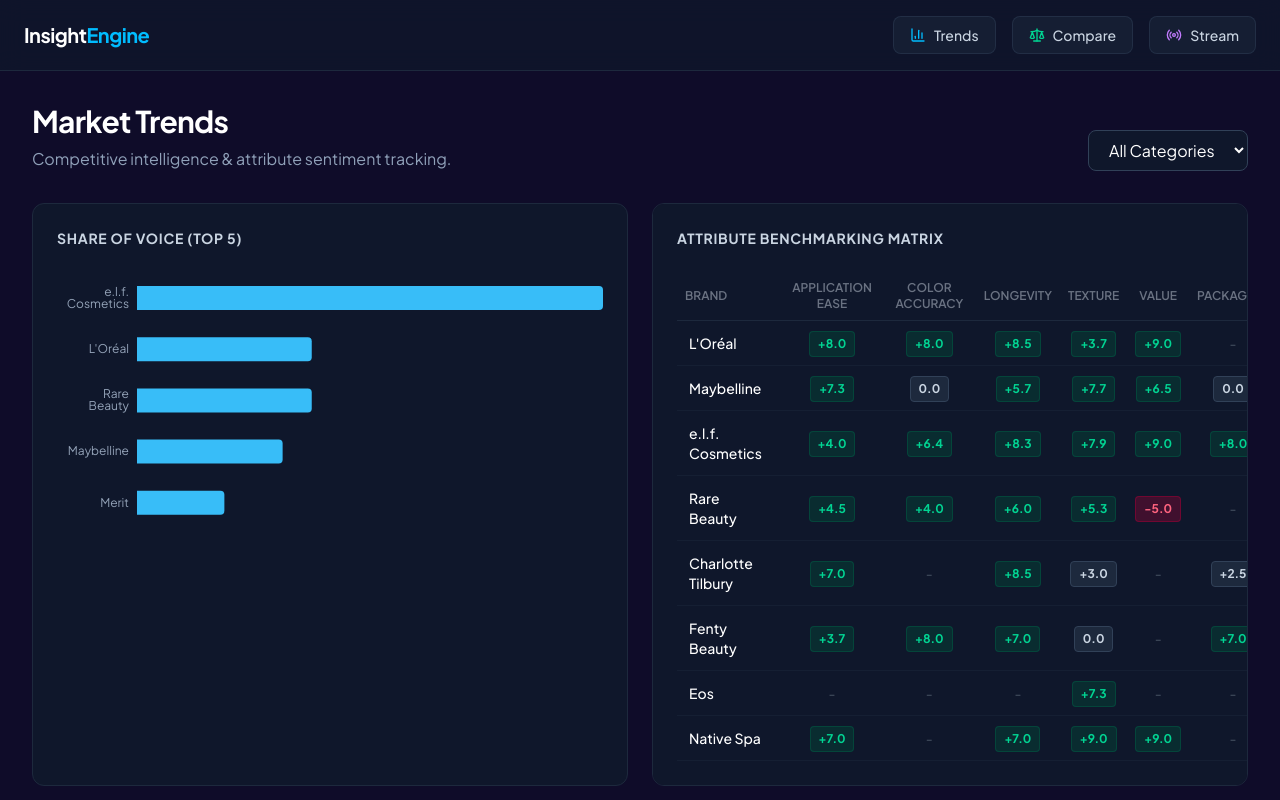
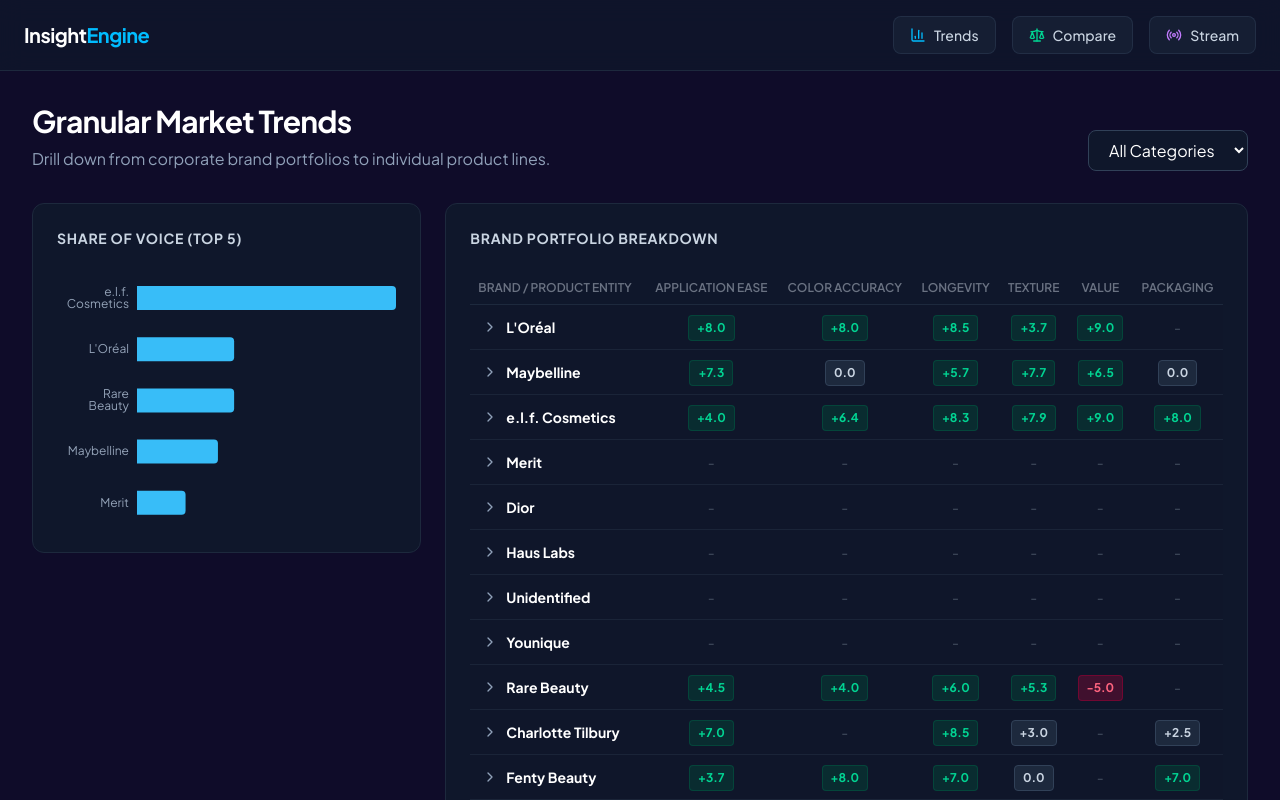
Before and after one commit to svantulder/BID, a Next.js app: page / in a window 1280 px wide. Shown: the top 800 px of the page. Built offline with nearby package versions, Linux system fonts and the light colour scheme.

Commit message:
Update page.tsx

```diff
--- a/app/page.tsx
+++ b/app/page.tsx
@@ -2,6 +2,7 @@
 
 import { useMemo, useState } from 'react';
 import { BarChart, Bar, XAxis, YAxis, Tooltip, ResponsiveContainer } from 'recharts';
+import { ChevronDown, ChevronRight } from 'lucide-react';
 import entityData from '../data/extracted_entities.json';
 
 interface AttributeScore {
@@ -18,38 +19,21 @@
   attributes: AttributeScore[];
 }
 
-// Canonical Brand Normalization Map
 const BRAND_MAPPING: Record<string, string> = {
-  "loreal": "L'Oréal",
-  "l'oreal": "L'Oréal",
-  "l'oréal": "L'Oréal",
-  "l'oreal paris": "L'Oréal",
-  "l'oréal paris": "L'Oréal",
-  "maybelline": "Maybelline",
-  "maybelline new york": "Maybelline",
-  "elf": "e.l.f. Cosmetics",
-  "e.l.f.": "e.l.f. Cosmetics",
-  "elfcosmetics": "e.l.f. Cosmetics",
-  "charlotte tilbury": "Charlotte Tilbury",
-  "fenty": "Fenty Beauty",
-  "fenty beauty": "Fenty Beauty",
-  "rare beauty": "Rare Beauty",
-  "la prairie": "La Prairie",
-  "kylie": "Kylie Cosmetics",
-  "kylie cosmetics": "Kylie Cosmetics",
-  "rem beauty": "r.e.m. beauty",
-  "r.e.m. beauty": "r.e.m. beauty"
+  "loreal": "L'Oréal", "l'oreal": "L'Oréal", "l'oréal": "L'Oréal", "l'oreal paris": "L'Oréal", "l'oréal paris": "L'Oréal",
+  "maybelline": "Maybelline", "maybelline new york": "Maybelline",
+  "elf": "e.l.f. Cosmetics", "e.l.f.": "e.l.f. Cosmetics", "elfcosmetics": "e.l.f. Cosmetics",
+  "charlotte tilbury": "Charlotte Tilbury", "fenty": "Fenty Beauty", "fenty beauty": "Fenty Beauty",
+  "rare beauty": "Rare Beauty", "la prairie": "La Prairie", "kylie": "Kylie Cosmetics",
+  "kylie cosmetics": "Kylie Cosmetics", "rem beauty": "r.e.m. beauty", "r.e.m. beauty": "r.e.m. beauty"
 };
 
 const normalizeBrand = (brand: string): string => {
   if (!brand) return 'Unknown Brand';
   const lookup = brand.trim().toLowerCase();
   if (BRAND_MAPPING[lookup]) return BRAND_MAPPING[lookup];
-
   for (const [key, canonical] of Object.entries(BRAND_MAPPING)) {
-    if (lookup.includes(key) || key.includes(lookup)) {
-      return canonical;
-    }
+    if (lookup.includes(key) || key.includes(lookup)) return canonical;
   }
   return brand;
 };
@@ -57,35 +41,47 @@
 export default function TrendsDashboard() {
   const rawData = entityData as Insight[];
   const [selectedCategory, setSelectedCategory] = useState<string>('All');
+  const [expandedBrands, setExpandedBrands] = useState<Record<string, boolean>>({});
 
-  // 1. Sanitize data at ingestion
   const normalizedData = useMemo(() => {
-    return rawData.map(item => ({
-      ...item,
-      brand_name: normalizeBrand(item.brand_name)
-    }));
+    return rawData.map(item => ({ ...item, brand_name: normalizeBrand(item.brand_name) }));
   }, [rawData]);
 
-  // 2. Compute Aggregates & Matrix using clean data
-  const { shareOfVoice, attributeMatrix } = useMemo(() => {
+  const toggleBrand = (brand: string) => {
+    setExpandedBrands(prev => ({ ...prev, [brand]: !prev[brand] }));
+  };
+
+  const { shareOfVoice, hierarchicalMatrix } = useMemo(() => {
     const brandCounts: Record<string, number> = {};
-    const matrixStats: Record<string, Record<string, { total: number; count: number }>> = {};
+    const matrix: Record<string, {
+      totalStats: Record<string, { total: number; count: number }>;
+      products: Record<string, Record<string, { total: number; count: number }>>;
+    }> = {};
 
     normalizedData.filter(d => d.product_category === selectedCategory || selectedCategory === 'All').forEach(insight => {
-      // Share of Voice calculation
       brandCounts[insight.brand_name] = (brandCounts[insight.brand_name] || 0) + 1;
 
-      // Matrix aggregation
-      if (!matrixStats[insight.brand_name]) {
-        matrixStats[insight.brand_name] = {};
+      if (!matrix[insight.brand_name]) {
+        matrix[insight.brand_name] = { totalStats: {}, products: {} };
+      }
+      if (!matrix[insight.brand_name].products[insight.product_name]) {
+        matrix[insight.brand_name].products[insight.product_name] = {};
       }
 
       insight.attributes?.forEach(attr => {
-        if (!matrixStats[insight.brand_name][attr.attribute]) {
-          matrixStats[insight.brand_name][attr.attribute] = { total: 0, count: 0 };
+        // Roll up to Brand level
+        if (!matrix[insight.brand_name].totalStats[attr.attribute]) {
+          matrix[insight.brand_name].totalStats[attr.attribute] = { total: 0, count: 0 };
         }
-        matrixStats[insight.brand_name][attr.attribute].total += attr.sentiment_score;
-        matrixStats[insight.brand_name][attr.attribute].count += 1;
+        matrix[insight.brand_name].totalStats[attr.attribute].total += attr.sentiment_score;
+        matrix[insight.brand_name].totalStats[attr.attribute].count += 1;
+
+        // Track at individual Product level
+        if (!matrix[insight.brand_name].products[insight.product_name][attr.attribute]) {
+          matrix[insight.brand_name].products[insight.product_name][attr.attribute] = { total: 0, count: 0 };
+        }
+        matrix[insight.brand_name].products[insight.product_name][attr.attribute].total += attr.sentiment_score;
+        matrix[insight.brand_name].products[insight.product_name][attr.attribute].count += 1;
       });
     });
 
@@ -93,17 +89,34 @@
       name, value: brandCounts[name]
     })).sort((a, b) => b.value - a.value).slice(0, 5);
 
-    return { shareOfVoice: sov, attributeMatrix: matrixStats };
+    return { shareOfVoice: sov, hierarchicalMatrix: matrix };
   }, [normalizedData, selectedCategory]);
 
   const attributesList = ["Application_Ease", "Color_Accuracy", "Longevity", "Texture", "Value", "Packaging"];
 
+  const renderCells = (scores: Record<string, { total: number; count: number }>) => {
+    return attributesList.map(attr => {
+      const stat = scores[attr];
+      if (!stat || stat.count === 0) return <td key={attr} className="p-3 text-gray-600 text-sm text-center">-</td>;
+      const avg = stat.total / stat.count;
+      const bgColor = avg > 3 ? 'bg-emerald-900/40 text-emerald-400 border-emerald-800/50' :
+                      avg < -3 ? 'bg-rose-900/40 text-rose-400 border-rose-800/50' : 'bg-slate-800 text-slate-300 border-slate-700';
+      return (
+        <td key={attr} className="p-2 text-center">
+          <span className={`inline-block px-2 py-1 rounded text-xs font-bold border ${bgColor}`}>
+            {avg > 0 ? '+' : ''}{avg.toFixed(1)}
+          </span>
+        </td>
+      );
+    });
+  };
+
   return (
-    <main className="p-8 max-w-7xl mx-auto space-y-8">
+    <main className="p-8 max-w-7xl mx-auto space-y-8 w-full">
       <header className="flex flex-col sm:flex-row sm:justify-between sm:items-end gap-4">
         <div>
-          <h1 className="text-3xl font-bold tracking-tight text-white mb-2">Market Trends</h1>
-          <p className="text-slate-400">Competitive intelligence & attribute sentiment tracking.</p>
+          <h1 className="text-3xl font-bold tracking-tight text-white mb-2">Granular Market Trends</h1>
+          <p className="text-slate-400">Drill down from corporate brand portfolios to individual product lines.</p>
         </div>
         <select
           className="bg-slate-900 border border-slate-700 text-white rounded-lg px-4 py-2 focus:outline-none focus:border-sky-500"
@@ -116,9 +129,9 @@
         </select>
       </header>
 
-      <div className="grid grid-cols-1 lg:grid-cols-2 gap-6">
+      <div className="grid grid-cols-1 xl:grid-cols-3 gap-6 items-start">
         {/* Share of Voice */}
-        <div className="bg-slate-900 border border-slate-800 p-6 rounded-xl">
+        <div className="bg-slate-900 border border-slate-800 p-6 rounded-xl xl:col-span-1">
           <h3 className="text-sm font-bold text-slate-300 mb-6 uppercase tracking-wider">Share of Voice (Top 5)</h3>
           <div className="h-64 w-full">
             <ResponsiveContainer>
@@ -132,46 +145,46 @@
           </div>
         </div>
 
-        {/* Competitor Benchmarking Matrix */}
-        <div className="bg-slate-900 border border-slate-800 p-6 rounded-xl overflow-x-auto">
-          <h3 className="text-sm font-bold text-slate-300 mb-6 uppercase tracking-wider">Attribute Benchmarking Matrix</h3>
-          <table className="w-full text-left border-collapse min-w-[600px]">
+        {/* Hierarchical Competitor Benchmarking Matrix */}
+        <div className="bg-slate-900 border border-slate-800 p-6 rounded-xl xl:col-span-2 overflow-x-auto">
+          <h3 className="text-sm font-bold text-slate-300 mb-6 uppercase tracking-wider">Brand Portfolio Breakdown</h3>
+          <table className="w-full text-left border-collapse min-w-[700px]">
             <thead>
-              <tr>
-                <th className="p-2 text-xs text-gray-500 font-semibold border-b border-slate-800">BRAND</th>
+              <tr className="border-b border-slate-800">
+                <th className="p-2 text-xs text-gray-500 font-semibold">BRAND / PRODUCT ENTITY</th>
                 {attributesList.map(attr => (
-                  <th key={attr} className="p-2 text-xs text-gray-500 font-semibold border-b border-slate-800 text-center">
+                  <th key={attr} className="p-2 text-xs text-gray-500 font-semibold text-center">
                     {attr.replace('_', ' ').toUpperCase()}
                   </th>
                 ))}
               </tr>
             </thead>
             <tbody>
-              {Object.entries(attributeMatrix)
-                // Filter out brands that don't have enough data to populate the matrix
-                .filter(([_, scores]) => Object.keys(scores).length > 0)
-                .map(([brand, scores]) => (
-                <tr key={brand} className="border-b border-slate-800/50 hover:bg-slate-800/30 transition-colors">
-                  <td className="p-3 text-sm font-medium text-white">{brand}</td>
-                  {attributesList.map(attr => {
-                    const stat = scores[attr];
-                    if (!stat || stat.count === 0) return <td key={attr} className="p-3 text-gray-600 text-sm text-center">-</td>;
+              {Object.entries(hierarchicalMatrix).map(([brand, dataNode]) => {
+                const isExpanded = !!expandedBrands[brand];
+                return (
+                  <tr key={brand} className="contents">
+                    {/* Brand Parent Row */}
+                    <tr className="border-b border-slate-800/80 bg-slate-900/60 hover:bg-slate-800/30 transition-colors cursor-pointer" onClick={() => toggleBrand(brand)}>
+                      <td className="p-3 text-sm font-bold text-white flex items-center gap-2">
+                        {isExpanded ? <ChevronDown size={16} className="text-sky-400" /> : <ChevronRight size={16} className="text-slate-400" />}
+                        {brand}
+                      </td>
+                      {renderCells(dataNode.totalStats)}
+                    </tr>
 
-                    const avg = stat.total / stat.count;
-                    const bgColor = avg > 3 ? 'bg-emerald-900/40 text-emerald-400 border-emerald-800/50' :
-                                    avg < -3 ? 'bg-rose-900/40 text-rose-400 border-rose-800/50' :
-                                    'bg-slate-800 text-slate-300 border-slate-700';
-
-                    return (
-                      <td key={attr} className="p-2 text-center">
-                        <span className={`inline-block px-2 py-1 rounded text-xs font-bold border ${bgColor}`}>
-                          {avg > 0 ? '+' : ''}{avg.toFixed(1)}
-                        </span>
-                      </td>
-                    );
-                  })}
-                </tr>
-              ))}
+                    {/* Expanded Child Product Rows */}
+                    {isExpanded && Object.entries(dataNode.products).map(([prodName, prodScores]) => (
+                      <tr key={prodName} className="border-b border-slate-800/30 bg-slate-950/40 hover:bg-slate-950/80 transition-colors">
+                        <td className="p-3 pl-10 text-xs font-medium text-slate-400 italic">
+                          ↳ {prodName}
+                        </td>
+                        {renderCells(prodScores)}
+                      </tr>
+                    ))}
+                  </tr>
+                );
+              })}
             </tbody>
           </table>
         </div>
```
